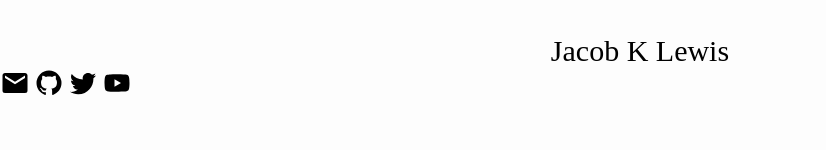
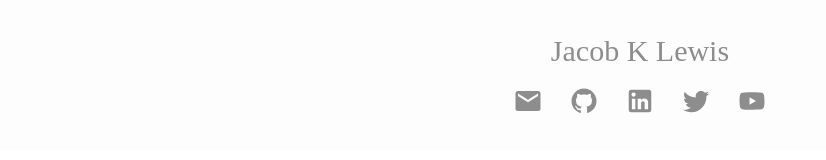
Before and after one commit to jacobklewis/Profile-Website, a plain HTML site: page index.html in a window 1280 px wide. Shown: the whole page, without its empty margins (0-826 px from the left). Drawn offline with Linux system fonts and the light colour scheme; a web font is replaced by a local one.

Commit message:
Add inline styles svg socials

```diff
--- a/index.html
+++ b/index.html
@@ -67,10 +67,28 @@
     <nav>
         <h3>Jacob K Lewis</h3>
         <div class="social-links">
-            <a><img src="assets/images/email.svg"/></a>
-            <a><img src="assets/images/github.svg"/></a>
-            <a><img src="assets/images/twitter.svg"/></a>
-            <a><img src="assets/images/youtube.svg"/></a>
+            <div class="fl-auto"></div>
+            <a href="#"><svg style="--active-color:#d93025" width="24" height="24" viewBox="0 0 24 24">
+                    <path
+                        d="M20,8L12,13L4,8V6L12,11L20,6M20,4H4C2.89,4 2,4.89 2,6V18A2,2 0 0,0 4,20H20A2,2 0 0,0 22,18V6C22,4.89 21.1,4 20,4Z" />
+                </svg></a>
+            <a href="#"><svg style="--active-color:#24292e" width="24" height="24" viewBox="0 0 24 24">
+                    <path
+                        d="M12,2A10,10 0 0,0 2,12C2,16.42 4.87,20.17 8.84,21.5C9.34,21.58 9.5,21.27 9.5,21C9.5,20.77 9.5,20.14 9.5,19.31C6.73,19.91 6.14,17.97 6.14,17.97C5.68,16.81 5.03,16.5 5.03,16.5C4.12,15.88 5.1,15.9 5.1,15.9C6.1,15.97 6.63,16.93 6.63,16.93C7.5,18.45 8.97,18 9.54,17.76C9.63,17.11 9.89,16.67 10.17,16.42C7.95,16.17 5.62,15.31 5.62,11.5C5.62,10.39 6,9.5 6.65,8.79C6.55,8.54 6.2,7.5 6.75,6.15C6.75,6.15 7.59,5.88 9.5,7.17C10.29,6.95 11.15,6.84 12,6.84C12.85,6.84 13.71,6.95 14.5,7.17C16.41,5.88 17.25,6.15 17.25,6.15C17.8,7.5 17.45,8.54 17.35,8.79C18,9.5 18.38,10.39 18.38,11.5C18.38,15.32 16.04,16.16 13.81,16.41C14.17,16.72 14.5,17.33 14.5,18.26C14.5,19.6 14.5,20.68 14.5,21C14.5,21.27 14.66,21.59 15.17,21.5C19.14,20.16 22,16.42 22,12A10,10 0 0,0 12,2Z" />
+                </svg></a>
+            <a href="#"><svg style="--active-color:#0077B5" width="24" height="24" viewBox="0 0 24 24">
+                    <path
+                        d="M19 3A2 2 0 0 1 21 5V19A2 2 0 0 1 19 21H5A2 2 0 0 1 3 19V5A2 2 0 0 1 5 3H19M18.5 18.5V13.2A3.26 3.26 0 0 0 15.24 9.94C14.39 9.94 13.4 10.46 12.92 11.24V10.13H10.13V18.5H12.92V13.57C12.92 12.8 13.54 12.17 14.31 12.17A1.4 1.4 0 0 1 15.71 13.57V18.5H18.5M6.88 8.56A1.68 1.68 0 0 0 8.56 6.88C8.56 5.95 7.81 5.19 6.88 5.19A1.69 1.69 0 0 0 5.19 6.88C5.19 7.81 5.95 8.56 6.88 8.56M8.27 18.5V10.13H5.5V18.5H8.27Z" />
+                </svg></a>
+            <a href="#"><svg style="--active-color:#1da1f2" width="24" height="24" viewBox="0 0 24 24">
+                    <path
+                        d="M22.46,6C21.69,6.35 20.86,6.58 20,6.69C20.88,6.16 21.56,5.32 21.88,4.31C21.05,4.81 20.13,5.16 19.16,5.36C18.37,4.5 17.26,4 16,4C13.65,4 11.73,5.92 11.73,8.29C11.73,8.63 11.77,8.96 11.84,9.27C8.28,9.09 5.11,7.38 3,4.79C2.63,5.42 2.42,6.16 2.42,6.94C2.42,8.43 3.17,9.75 4.33,10.5C3.62,10.5 2.96,10.3 2.38,10C2.38,10 2.38,10 2.38,10.03C2.38,12.11 3.86,13.85 5.82,14.24C5.46,14.34 5.08,14.39 4.69,14.39C4.42,14.39 4.15,14.36 3.89,14.31C4.43,16 6,17.26 7.89,17.29C6.43,18.45 4.58,19.13 2.56,19.13C2.22,19.13 1.88,19.11 1.54,19.07C3.44,20.29 5.7,21 8.12,21C16,21 20.33,14.46 20.33,8.79C20.33,8.6 20.33,8.42 20.32,8.23C21.16,7.63 21.88,6.87 22.46,6Z" />
+                </svg></a>
+            <a href="#"><svg style="--active-color:#ff0000" width="24" height="24" viewBox="0 0 24 24">
+                    <path
+                        d="M10,15L15.19,12L10,9V15M21.56,7.17C21.69,7.64 21.78,8.27 21.84,9.07C21.91,9.87 21.94,10.56 21.94,11.16L22,12C22,14.19 21.84,15.8 21.56,16.83C21.31,17.73 20.73,18.31 19.83,18.56C19.36,18.69 18.5,18.78 17.18,18.84C15.88,18.91 14.69,18.94 13.59,18.94L12,19C7.81,19 5.2,18.84 4.17,18.56C3.27,18.31 2.69,17.73 2.44,16.83C2.31,16.36 2.22,15.73 2.16,14.93C2.09,14.13 2.06,13.44 2.06,12.84L2,12C2,9.81 2.16,8.2 2.44,7.17C2.69,6.27 3.27,5.69 4.17,5.44C4.64,5.31 5.5,5.22 6.82,5.16C8.12,5.09 9.31,5.06 10.41,5.06L12,5C16.19,5 18.8,5.16 19.83,5.44C20.73,5.69 21.31,6.27 21.56,7.17Z" />
+                </svg></a>
+            <div class="fl-auto"></div>
         </div>
     </nav>
 
--- a/styles/main-styles.less
+++ b/styles/main-styles.less
@@ -1,10 +1,27 @@
-@navHeight      : 150px;
-@colorThemeWhite: #FDFDFD;
+@navHeight           : 150px;
+@colorThemeWhite     : #FDFDFD;
+@colorThemeGrey      : #8D8D8D;
+@colorThemeGreyActive: #a5a5a5;
+@animTime            : 250ms;
 
 // General
 * {
-    margin : 0px;
-    padding: 0px;
+    margin     : 0px;
+    padding    : 0px;
+    font-family: "raleway";
+}
+
+.fl-auto {
+    margin-right: auto;
+}
+
+// Transitions
+
+.transAll {
+    -webkit-transition: all @animTime ease-out;
+    -moz-transition   : all @animTime ease-out;
+    -o-transition     : all @animTime ease-out;
+    transition        : all @animTime ease-out;
 }
 
 // Navigation Related
@@ -13,9 +30,8 @@ nav {
     width     : 100%;
     position  : static;
     background: @colorThemeWhite;
-}
 
-nav>h3 {
+    >h3 {
         font-size  : 30px;
         position   : relative;
         left       : 50%;
@@ -24,4 +40,40 @@ nav>h3 {
         padding-top: 34px;
         margin-left: -150px;
         font-weight: lighter;
+        color      : @colorThemeGrey;
     }
+
+    >.social-links {
+        position   : relative;
+        display    : flex;
+        left       : 50%;
+        width      : 300px;
+        margin-left: -150px;
+        margin-top : 15px;
+
+        >a {
+            margin: 0px 10px;
+            width : 36px;
+            height: 36px;
+
+            >svg {
+                .transAll;
+                fill    : @colorThemeGrey;
+                width   : 30px;
+                height  : 30px;
+                left    : 3px;
+                top     : 3px;
+                position: relative;
+            }
+
+            :hover {
+                .transAll;
+                fill  : var(--active-color);
+                width : 36px;
+                height: 36px;
+                left  : 0px;
+                top   : 0px;
+            }
+        }
+    }
+}
```
Also changed, not shown: assets/images/linkedin.svg (added), styles/main-styles.min.css. Lines whose indentation alone changed are shown as unchanged.
